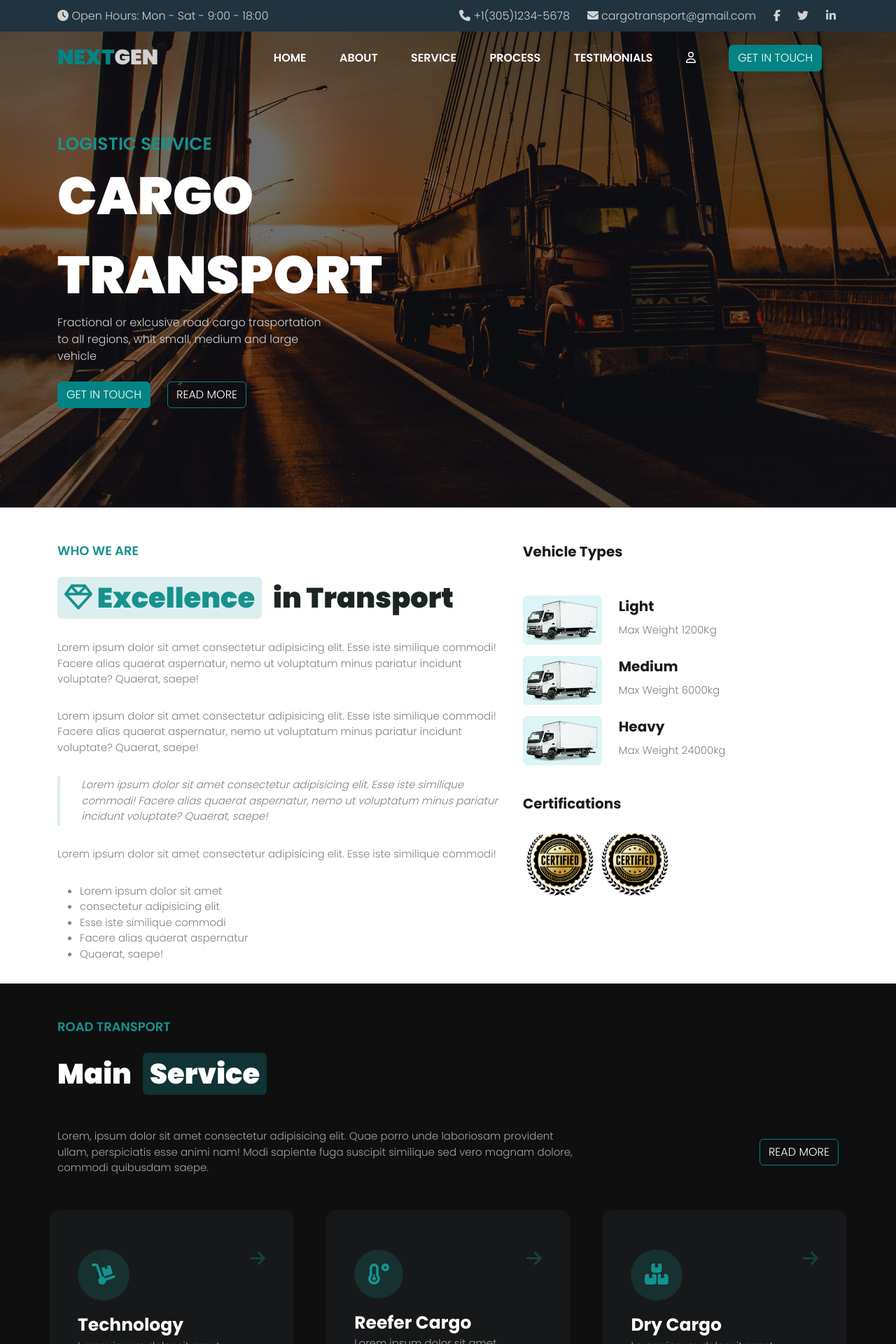
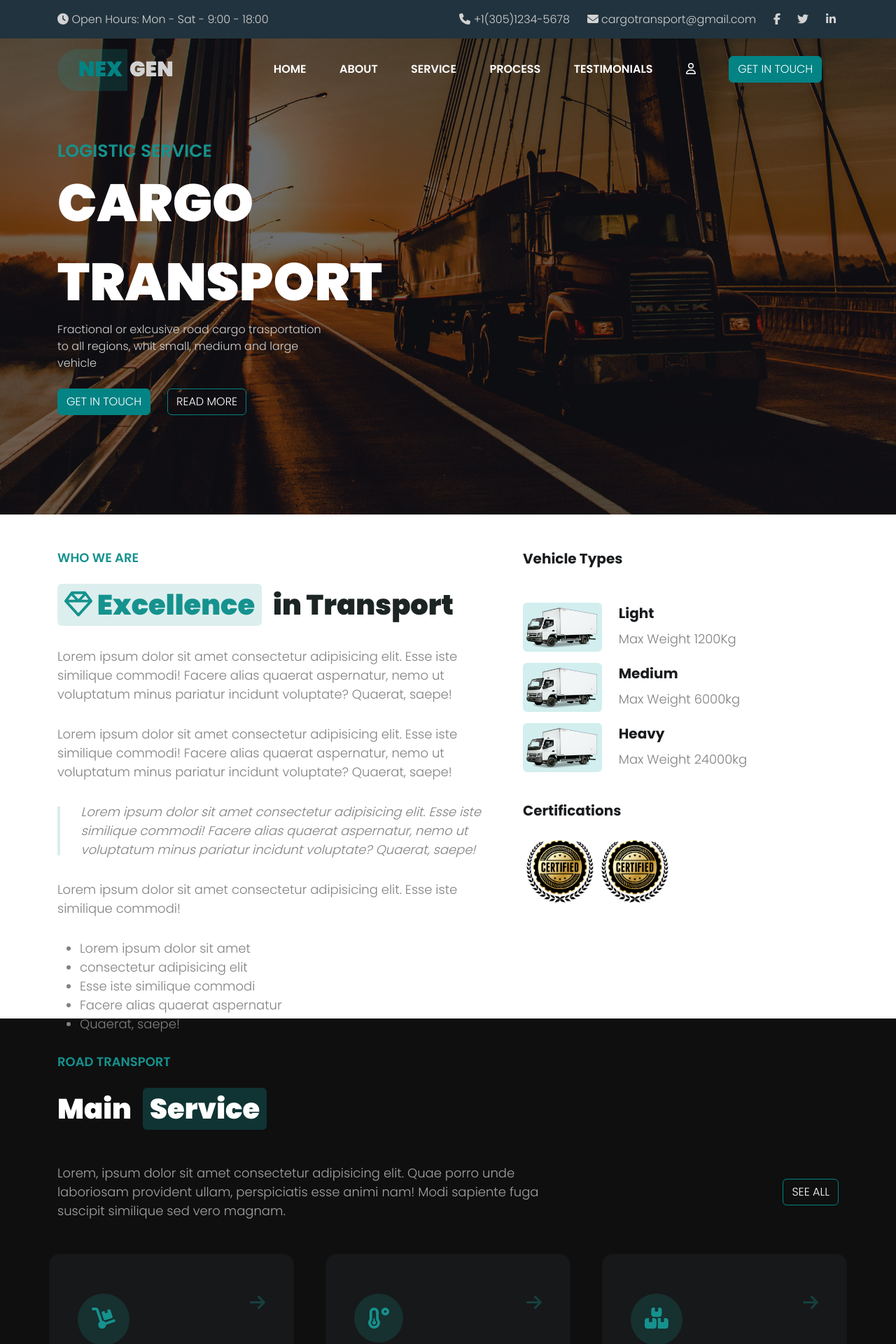
Before and after one commit to giufeli/proj-html-vuejs, a Vue app: page / in a window 1280 px wide. Shown: the top 1920 px of the page at 70% size. Built offline with nearby package versions, Linux system fonts and the light colour scheme.

Commit message:
FooterPage

```diff
--- a/src/App.vue
+++ b/src/App.vue
@@ -13,7 +13,10 @@
     />
     <MainPage5 />
     <MainPage6 :site-data="siteData" />
-    <FooterPage />
+    <FooterPage
+      :footer-obj="footerObj"
+      :site-data="siteData"
+    />
   </div>
 </template>
 
@@ -113,6 +116,87 @@ export default {
           number: 94,
         },
       ],
+      footerObj: {
+        about: [
+          {
+            name: 'The Company',
+            link: 'https://www.google.it/',
+          },
+          {
+            name: 'Institutional',
+            link: 'https://www.google.it/',
+          },
+          {
+            name: 'Social & Events',
+            link: 'https://www.google.it/',
+          },
+          {
+            name: 'Innovation',
+            link: 'https://www.google.it/',
+          },
+          {
+            name: 'Environment',
+            link: 'https://www.google.it/',
+          },
+          {
+            name: 'Technology',
+            link: 'https://www.google.it/',
+          },
+        ],
+        transport: [
+          {
+            name: 'Industrialized',
+            link: 'https://www.google.it/',
+          },
+          {
+            name: 'Chemicals',
+            link: 'https://www.google.it/',
+          },
+          {
+            name: 'Packaged Liquids',
+            link: 'https://www.google.it/',
+          },
+          {
+            name: 'Construction',
+            link: 'https://www.google.it/',
+          },
+          {
+            name: 'Laminated Wood',
+            link: 'https://www.google.it/',
+          },
+          {
+            name: 'And others',
+            link: 'https://www.google.it/',
+          },
+        ],
+        support: [
+          {
+            name: 'Responsibility',
+            link: 'https://www.google.it/',
+          },
+          {
+            name: 'Term of Use',
+            link: 'https://www.google.it/',
+          },
+          {
+            name: 'About Cookies',
+            link: 'https://www.google.it/',
+          },
+          {
+            name: 'Privacy Policy',
+            link: 'https://www.google.it/',
+          },
+          {
+            name: 'Accesibility',
+            link: 'https://www.google.it/',
+          },
+          {
+            name: 'Information',
+            link: 'https://www.google.it/',
+          },
+        ],
+
+      },
 
     };
   },
@@ -125,6 +209,36 @@ export default {
 
   body {
     font-family: 'Poppins', sans-serif;
+  }
+
+  #logo1{
+    font-size: 30px;
+    color: #038384;
+    font-weight: 900;
+  }
+
+  #logo2{
+    font-size: 30px;
+    color: rgb(210, 210, 210);
+    font-weight: 900;
+  }
+
+  .logoBg{
+    position: relative;
+    display: flex;
+    align-items: center;
+    margin-left: 30px;
+    gap: 10px;
+    height: 58px;
+    z-index: 9;
+  }
+  .radius_rectangle {
+    position: absolute;
+    top: 0;
+    width: 100px;
+    background-color: #16928e35;
+    height: 60px;
+    border-radius: 40px 0px 0px 40px;
   }
 
   .marginFix{
@@ -154,6 +268,12 @@ export default {
     --bs-btn-border-color: #038384;
   }
 
+  .btn:hover {
+    color: white;
+    background-color: #00a7a1;
+    border-color: #00a7a1;
+}
+
   .btn2{
     --bs-btn-bg: 0;
   }
@@ -164,13 +284,13 @@ export default {
   }
 
   .paragraph-dark{
-    font-size: 15px;
+    font-size: 18px;
     font-weight: 300;
     color: #a4a4a4;
   }
 
   .paragraph-light{
-    font-size: 15px;
+    font-size: 18px;
     font-weight: 300;
     color: #818181;
     margin-top: 30px;
--- a/src/components/FooterPage.vue
+++ b/src/components/FooterPage.vue
@@ -1,13 +1,131 @@
 <template>
-  <div />
+  <main>
+    <!-- eslint-disable -->
+    <div class="background">
+      <div class="container pt-5">
+        <div class="row d-flex align-items-center pt-5 justify-content-between">
+          <div class="card specialCard">
+            <div>
+              <div class="logoBg">
+                <span id="logo1">NEX</span>
+                <span id="logo2">GEN</span>
+              </div>
+              <div class="radius_rectangle">
+              </div>
+            </div>
+            <div class="paragraph-dark">
+              A functional HTML template for Corporate & Business.
+            </div>
+            <div class="paragraph-dark">
+              <div style="margin-top: 10px;">
+                <font-awesome-icon
+                  icon="fa-solid fa-phone"
+                  class="icon"
+                /> {{ siteData.phoneNumber }}
+              </div>
+              <div style="margin-top: 10px;">
+              <font-awesome-icon
+                icon="fa-solid fa-envelope"
+                class="icon"
+              />{{ siteData.email }}
+              </div>
+              <div style="margin-top: 10px;">
+                <font-awesome-icon icon="fa-solid fa-location-dot" class="icon"/>{{ siteData.location }}
+              </div>
+            </div>
+            <div>
+                <button class="btn btn-info btn2 px-3 my-4" type="button">GET IN TOUCH</button>
+            </div>
+          </div>
+          <div class="card">
+            <div class="smallTitle">About</div>
+            <div class="paragraph-dark ">
+              <ul>
+                <li v-for="i in footerObj.about" :key="(i +1)"><a :href="`${i.link}`"><font-awesome-icon icon="fa-solid fa-greater-than" class="icon"/>{{ i.name }}</a></li>
+              </ul>
+            </div>
+          </div>
+          <div class="card">
+            <div class="smallTitle">Transport</div>
+            <div class="paragraph-dark ">
+              <ul>
+                <li v-for="i in footerObj.transport" :key="(i +1)"><a :href="`${i.link}`"><font-awesome-icon icon="fa-solid fa-greater-than" class="icon"/>{{ i.name }}</a></li>
+              </ul>
+            </div>
+          </div>
+          <div class="card">
+            <div class="smallTitle">Support</div>
+            <div class="paragraph-dark ">
+              <ul>
+                <li v-for="i in footerObj.support" :key="(i +1)"><a :href="`${i.link}`"><font-awesome-icon icon="fa-solid fa-greater-than" class="icon"/>{{ i.name }}</a></li>
+              </ul>
+            </div>
+          </div>
+
+
+        </div>
+      </div>
+    </div>
+  </main>
 </template>
 
 <script>
 export default {
-
+  props: {
+    footerObj: Object,
+    siteData: Object,
+  },
 };
 </script>
 
-<style>
+<style lang="scss" scoped>
+   .background{
+    width: 100%;
+    height: 85vh;
+    background-color: rgb(15, 15, 15);
+  }
+  .title{
+    color: white;
+  }
+  .card{
+    padding: 40px;
+    height: 350px;
+    width: calc(95% / 4);
+    background-color: #171819;
+    border-radius: 15px;
+  }
+
+  li{
+    list-style: none;
+    margin-top: 10px;
+  }
+
+  ul{
+    margin: 0px;
+    padding: 0px;
+  }
+
+  .specialCard{
+    background-color: rgb(15, 15, 15);
+    padding: 0;
+    display: flex;
+    flex-direction: column;
+    justify-content: space-between;
+  }
+
+  .smallTitle{
+    font-size: 25px;
+    color: white;
+  }
+  .icon{
+    font-size: 18px;
+    font-weight: 300;
+    color: #a4a4a4;
+    margin-right: 10px;
+  }
+
+  a{
+    color: #a4a4a4;
+  }
 
 </style>
--- a/src/components/HeaderPage.vue
+++ b/src/components/HeaderPage.vue
@@ -60,8 +60,13 @@
         <div class="container">
           <div class="row">
             <div class="col-3 marginFix">
-              <span id="logo1">NEXT</span>
-              <span id="logo2">GEN</span>
+              <div>
+                <div class="logoBg">
+                  <span id="logo1">NEX</span>
+                  <span id="logo2">GEN</span>
+                </div>
+                <div class="radius_rectangle" />
+              </div>
             </div>
             <div class="col-9 marginFix">
               <div class="d-flex">
@@ -140,7 +145,7 @@ export default {
 <style lang="scss" scoped>
   .topBar{
     width: 100%;
-    height: 45px;
+    height: 55px;
     background-color: rgba(33,51,62,255);
     color: rgb(210, 210, 210);
     display: flex;
@@ -181,17 +186,6 @@ export default {
     color: rgb(210, 210, 210);
   }
 
-  #logo1{
-    font-size: 30px;
-    color: #038384;
-    font-weight: 900;
-  }
-
-  #logo2{
-    font-size: 30px;
-    color: rgb(210, 210, 210);
-    font-weight: 900;
-  }
   .content{
     position: absolute;
     top: 0;
--- a/src/components/MainPage1.vue
+++ b/src/components/MainPage1.vue
@@ -96,7 +96,7 @@ export default {
 <style lang="scss" scoped>
   .background{
     width: 100%;
-    height: 85vh;
+    height: 90vh;
     background-color: white;
   }
   .colored{
@@ -123,7 +123,7 @@ export default {
     color:#191c1e
   }
   .bgTruck{
-    background-color: #d9f5f5eb;
+    background-color: #00a1a12d;
     border-radius: 6px;
     padding: 5px;
   }
--- a/src/components/MainPage2.vue
+++ b/src/components/MainPage2.vue
@@ -15,13 +15,13 @@
           </div>
         </div>
         <div class="row d-flex align-items-center pt-5 justify-content-between">
-          <div class="col-8 paragraph-dark">Lorem, ipsum dolor sit amet consectetur adipisicing elit. Quae porro unde laboriosam provident ullam, perspiciatis esse animi nam! Modi sapiente fuga suscipit similique sed vero magnam dolore, commodi quibusdam saepe.</div>
+          <div class="col-8 paragraph-dark">Lorem, ipsum dolor sit amet consectetur adipisicing elit. Quae porro unde laboriosam provident ullam, perspiciatis esse animi nam! Modi sapiente fuga suscipit similique sed vero magnam.</div>
           <div class="col-3 d-flex align-items-center justify-content-end">
             <button
               type="button"
               class="btn btn-info btn2"
               >
-              READ MORE
+              SEE ALL
               </button>
           </div>
         </div>
--- a/src/components/MainPage3.vue
+++ b/src/components/MainPage3.vue
@@ -19,7 +19,7 @@
         </div>
       </div>
       <div class="mainBox">
-        <div class="line"></div>
+        <!-- <div class="line"></div> -->
         <div class="container d-flex justify-content-between pt-5">
           <div class="cards box text-center">
             <div class="text iconCircle mb-4">01</div>
@@ -111,7 +111,7 @@ export default {
     position: absolute;
     top: 0;
     margin-top: 83px;
-    width: 100vw;
+    width: 100%;
     height: 10px;
     background-color: #16928e;
   }
--- a/src/components/MainPage5.vue
+++ b/src/components/MainPage5.vue
@@ -21,20 +21,20 @@
         <div class="row d-flex align-items-center pt-5 justify-content-between">
                   <div class="card">
                     <img src="@/assets/img/logo-1.png" alt="">
-                    <div class="paragraph-dark mt-4">Lorem ipsum dolor sit amet consectetur adipisicing elit. Obcaecati facere ipsa cumque saepe sapiente! Sapiente veniam consequuntur omnis, atque provident eius quis, aspernatur fugiat culpa iste ducimus?</div>
-                    <div class="paragraph-dark mt-4">Lorem ipsum dolor sit amet consectetur adipisicing elit. Placeat reprehenderit non velit.</div>
+                    <div class="paragraph-dark mt-4">Lorem ipsum dolor sit amet consectetur adipisicing elit. Obcaecati facere ipsa cumque saepe sapiente! Sapiente veniam.</div>
+                    <div class="paragraph-dark mt-4">Lorem ipsum dolor sit amet consectetur adipisicing elit.</div>
                     <div class="d-flex justify-content-end"><font-awesome-icon icon="fa-solid fa-quote-right" class="icon"/></div>
                   </div>
                   <div class="card">
                     <img src="@/assets/img/logo-2.png" alt="">
-                    <div class="paragraph-dark mt-4">Lorem ipsum dolor sit amet consectetur adipisicing elit. Obcaecati facere ipsa cumque saepe sapiente! Sapiente veniam consequuntur omnis, atque provident eius quis, aspernatur fugiat culpa iste ducimus?</div>
-                    <div class="paragraph-dark mt-4">Lorem ipsum dolor sit amet consectetur adipisicing elit. Placeat reprehenderit non velit.</div>
+                    <div class="paragraph-dark mt-4">Lorem ipsum dolor sit amet consectetur adipisicing elit. Obcaecati facere ipsa cumque saepe sapiente! Sapiente veniam.</div>
+                    <div class="paragraph-dark mt-4">Lorem ipsum dolor sit amet consectetur adipisicing elit.</div>
                     <div class="d-flex justify-content-end"><font-awesome-icon icon="fa-solid fa-quote-right" class="icon"/></div>
                   </div>
                   <div class="card">
                     <img src="@/assets/img/logo-3.png" alt="">
-                    <div class="paragraph-dark mt-4">Lorem ipsum dolor sit amet consectetur adipisicing elit. Obcaecati facere ipsa cumque saepe sapiente! Sapiente veniam consequuntur omnis, atque provident eius quis, aspernatur fugiat culpa iste ducimus?</div>
-                    <div class="paragraph-dark mt-4">Lorem ipsum dolor sit amet consectetur adipisicing elit. Placeat reprehenderit non velit.</div>
+                    <div class="paragraph-dark mt-4">Lorem ipsum dolor sit amet consectetur adipisicing elit. Obcaecati facere ipsa cumque saepe sapiente! Sapiente veniam.</div>
+                    <div class="paragraph-dark mt-4">Lorem ipsum dolor sit amet consectetur adipisicing elit.</div>
                     <div class="d-flex justify-content-end"><font-awesome-icon icon="fa-solid fa-quote-right" class="icon"/></div>
                   </div>
                 </div>
--- a/src/components/MainPage6.vue
+++ b/src/components/MainPage6.vue
@@ -81,12 +81,12 @@
               <div style="font-weight: 300;">{{ siteData.email }}</div>
             </div>
             <div class="text d-flex justify-content-start align-items-center gap-3 mt-3">
-              <div class="text iconCircle" ><font-awesome-icon icon="fa-solid fa-location-dot" /></div>
+              <div class="text iconCircle" ><font-awesome-icon icon="fa-solid fa-location-dot" class="icon"/></div>
               <div style="font-weight: 300;">{{ siteData.location }}</div>
             </div>
             <div class="row">
                 <div class="col-7">
-                  <button class="btn btn-info btn2 px-3 my-4" type="button">View Map</button>
+                  <button class="btn btn-info btn2 px-3 my-4" type="button">VIEW MAP</button>
                 </div>
               </div>
 
--- a/src/main.js
+++ b/src/main.js
@@ -3,13 +3,13 @@ import Vue from 'vue';
 import { library } from '@fortawesome/fontawesome-svg-core';
 import { faUser, faGem } from '@fortawesome/free-regular-svg-icons';
 import {
-  faClock, faPhone, faEnvelope, faDolly, faArrowRight, faTemperatureLow, faBoxesStacked, faQuoteRight, faLocationDot
+  faClock, faPhone, faEnvelope, faDolly, faArrowRight, faTemperatureLow, faBoxesStacked, faQuoteRight, faLocationDot, faGreaterThan
 } from '@fortawesome/free-solid-svg-icons';
 import { faFacebookF, faTwitter, faLinkedinIn } from '@fortawesome/free-brands-svg-icons';
 import { FontAwesomeIcon } from '@fortawesome/vue-fontawesome';
 import App from './App.vue';
 
-library.add(faUser, faGem, faClock, faPhone, faEnvelope, faFacebookF, faTwitter, faLinkedinIn, faDolly, faArrowRight, faTemperatureLow, faBoxesStacked, faQuoteRight, faLocationDot);
+library.add(faUser, faGem, faClock, faPhone, faEnvelope, faFacebookF, faTwitter, faLinkedinIn, faDolly, faArrowRight, faTemperatureLow, faBoxesStacked, faQuoteRight, faLocationDot, faGreaterThan);
 Vue.component('FontAwesomeIcon', FontAwesomeIcon);
 
 Vue.config.productionTip = false;
```
